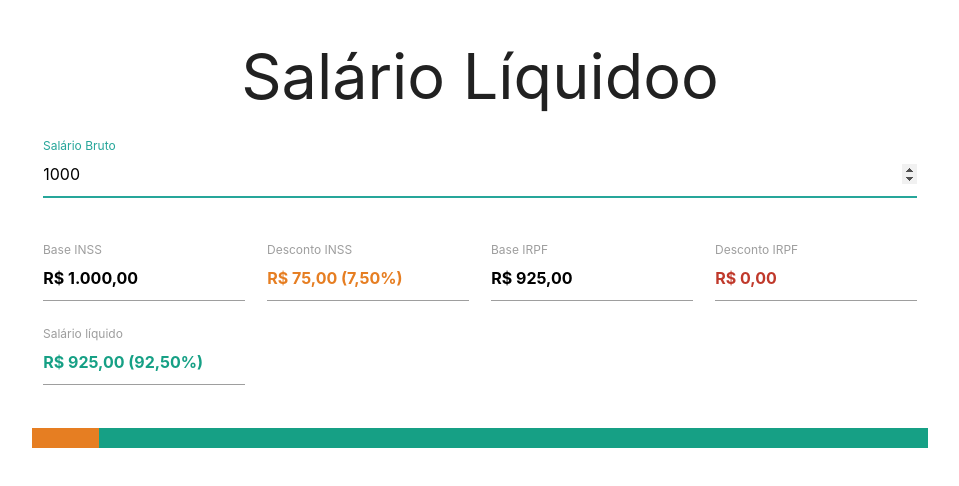
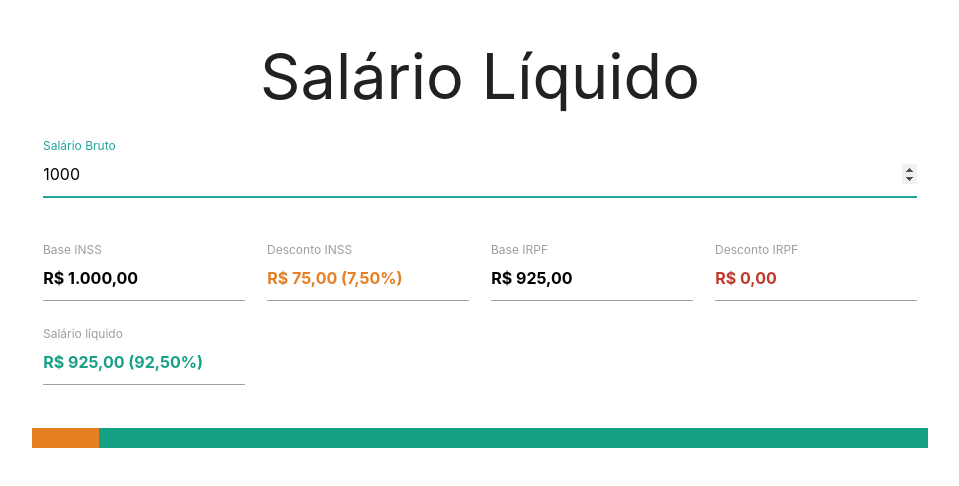
Before and after one commit to diogomondego/calculate-salary, a React (Create React App) app: page / in a window 1280 px wide. Shown: the top 486 px of the page, without its empty margins (160-1119 px from the left). Built offline with nearby package versions, Linux system fonts and the light colour scheme.

Commit message:
fix header

```diff
--- a/src/App.js
+++ b/src/App.js
@@ -29,7 +29,7 @@
 
     return (
       <div className="container">
-        <h1 className='center'>Salário Líquidoo</h1>
+        <h1 className='center'>Salário Líquido</h1>
         <div className='row'>
           <InputFullSalary currentValue={fullSalary} onSalaryChange={this.handleFullSalaryChange} />
         </div>
```
Also changed, not shown: public/index.html (+1 -22 lines).
